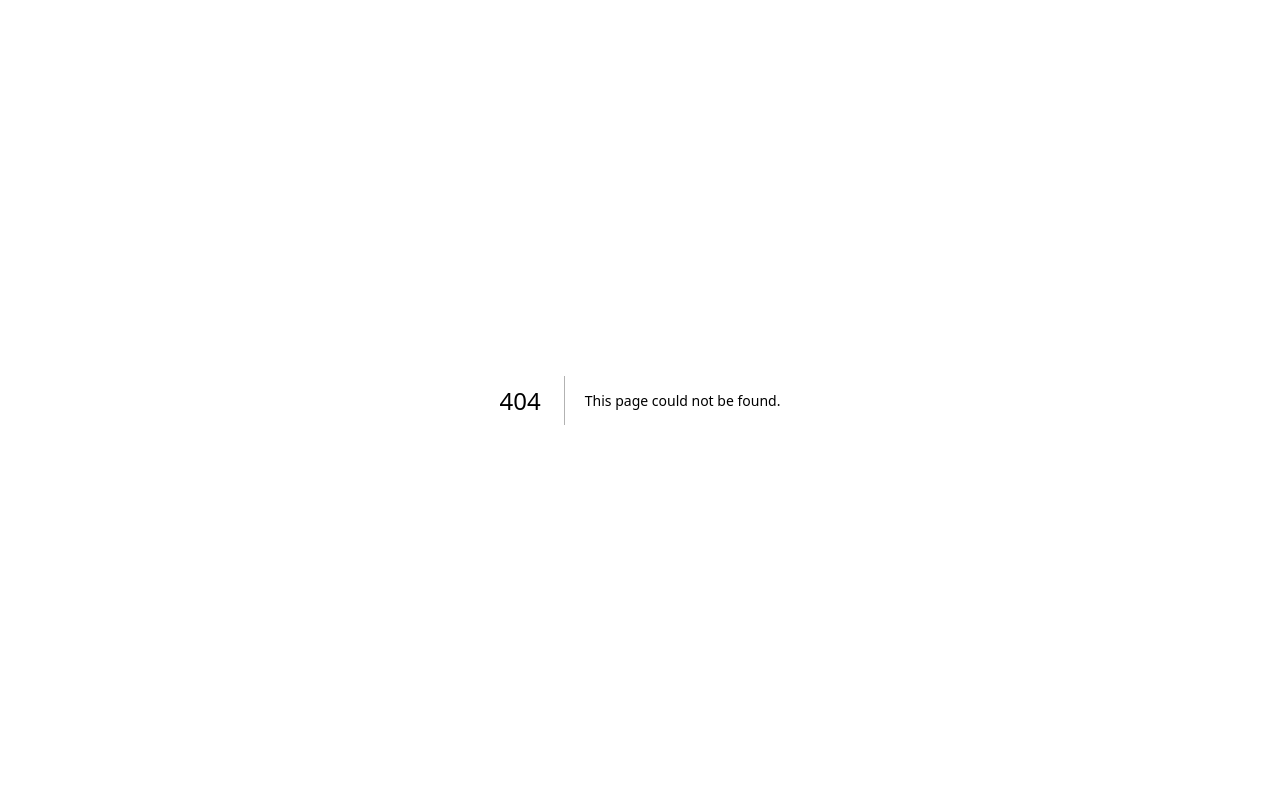
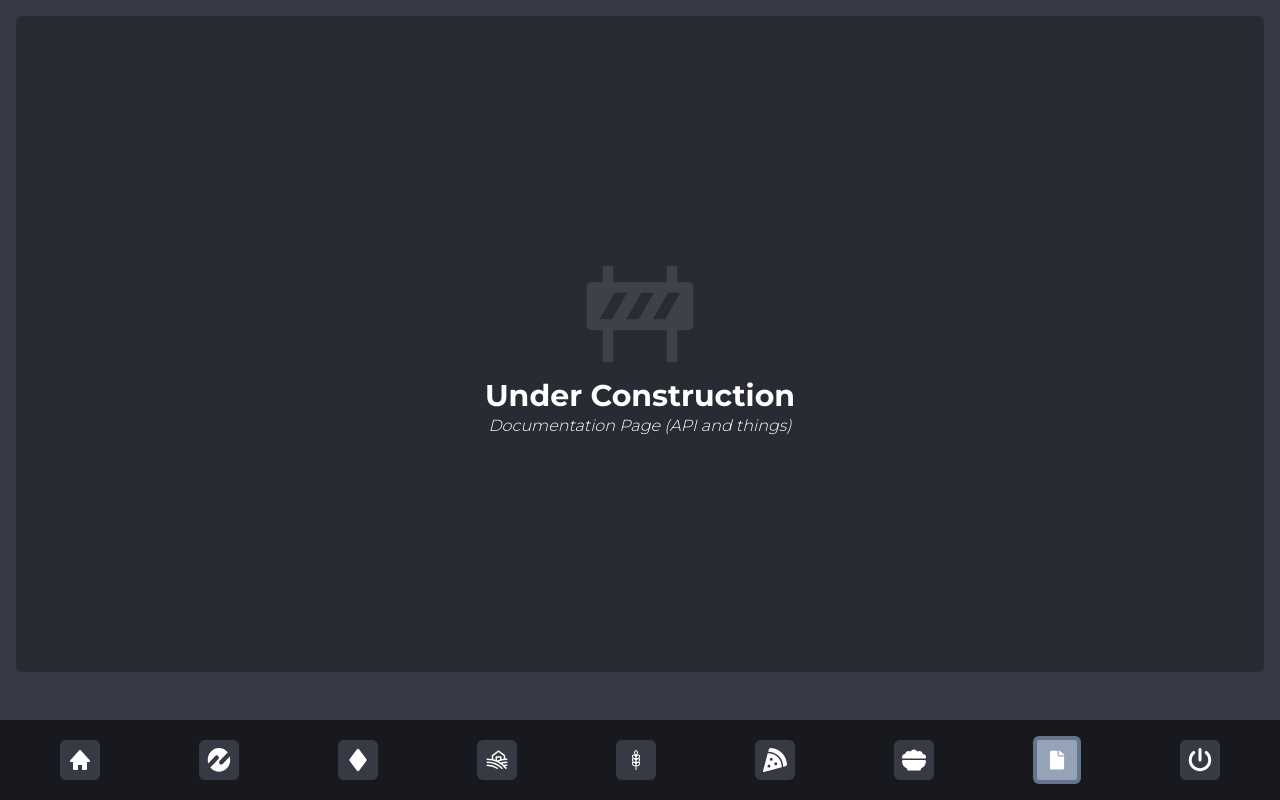
Before and after one commit to apify-apps/data-reservoir-frontend, a Next.js app: page /docs in a window 1280 px wide. Before the commit this address had no page. Built offline with nearby package versions, Linux system fonts and the light colour scheme.

Commit message:
Fix: table, add docs

```diff
--- a/src/app/(auth)/dashboard/page.tsx
+++ b/src/app/(auth)/dashboard/page.tsx
@@ -37,7 +37,7 @@ export default function DashboardPage() {
     let cleanData = data.filter(x => state.pickedCategories.length === 0 || state.pickedCategories.includes(x.category));
     let categories = data.map(x => x.category);
     let totalCategory = new Set(cleanData.map(x => x.category)).size;
-    let totalTable = cleanData.length;
+    let totalTable = cleanData.flatMap(x => x.tables).length;
     let totalData = cleanData.flatMap(x => x.tables).reduce((prev, current) => prev + current.rowCount, 0);
     let categorySummary = cleanData.map(x => ({
       category: x.category,
@@ -75,9 +75,9 @@ export default function DashboardPage() {
         </div>
 
         {/* Layer 2 : Table dan Treemap */}
-        <div className='grid grid-cols-2 gap-4 max-md:grid-rows-2 max-md:grid-cols-1'>
+        <div className='grid grid-cols-2 grid-rows-1 gap-4 max-md:grid-rows-2 max-md:grid-cols-1 min-h-80'>
           <div className='overflow-y-auto overflow-x-hidden rounded-md'>
-            <Paper className='p-4 h-80 !justify-start'>
+            <Paper className='p-4 !justify-start'>
               <table>
                 <thead className='text-md border-b-2 border-gray-700'>
                   <tr>
@@ -100,12 +100,27 @@ export default function DashboardPage() {
               </table>
             </Paper>
           </div>
-          <div className='row-span-4 h-80 max-md:h-60'>
-            <Paper className='h-full'>
+          <div>
+            <Paper className='h-full p-4'>
               <ComingSoon message='Tree Map'/>
             </Paper>
           </div>
         </div>
+
+        {/* Layer 3 : Pie Chart + Bar Chart */}
+        <div className='grid grid-cols-2 grid-rows-1 gap-4 max-md:grid-rows-2 max-md:grid-cols-1 min-h-80'>
+          <div className='overflow-y-auto overflow-x-hidden rounded-md'>
+            <Paper className='h-full p-4'>
+              <ComingSoon message='Pie Chart (Category Record)'/>
+            </Paper>
+          </div>
+          <div>
+            <Paper className='h-full p-4'>
+              <ComingSoon message='Bar Chart (Records per Table)'/>
+            </Paper>
+          </div>
+        </div>
+
       </div>
     )
   }
--- /dev/null
+++ b/src/app/(auth)/docs/page.tsx
@@ -0,0 +1,13 @@
+import ComingSoon from '@/components/common/coming-soon/ComingSoon'
+import Paper from '@/components/common/paper/Paper'
+import React from 'react'
+
+export default function DocumentationPage() {
+  return (
+    <div>
+      <Paper className='h-full p-4 min-h-[82svh]'>
+        <ComingSoon message='Documentation Page (API and things)'/>
+      </Paper>
+    </div>
+  )
+}
--- a/src/app/(auth)/layout.tsx
+++ b/src/app/(auth)/layout.tsx
@@ -8,8 +8,7 @@ export default function MainLayout({
   children: React.ReactNode;
 }>) {
   return (
-    <div className='w-full h-full p-4 bg-bluish'>
-
+    <div className='w-full h-full p-4 bg-bluish pb-24'>
       <QueryComponent>
         {children}
         <BottomNavigation/>
--- /dev/null
+++ b/src/app/(auth)/transjakarta/page.tsx
@@ -0,0 +1,13 @@
+import ComingSoon from '@/components/common/coming-soon/ComingSoon'
+import Paper from '@/components/common/paper/Paper'
+import React from 'react'
+
+export default function TransjakartaPage() {
+  return (
+    <div>
+      <Paper className='h-full p-4 min-h-[82svh]'>
+        <ComingSoon message='Transjakarta Dashboard'/>
+      </Paper>
+    </div>
+  )
+}
--- a/src/components/app/bottom-nav/BottomNavigation.tsx
+++ b/src/components/app/bottom-nav/BottomNavigation.tsx
@@ -1,3 +1,5 @@
+'use client'
+
 import Link from 'next/link'
 import React from 'react'
 import { BiSolidHome } from 'react-icons/bi'
@@ -5,17 +7,26 @@ import { FaPizzaSlice, FaPowerOff, FaBowlFood } from "react-icons/fa6";
 import { BsFillSuitDiamondFill } from "react-icons/bs";
 import { CiWheat } from "react-icons/ci";
 import { PiFarm } from "react-icons/pi";
+import { usePathname } from 'next/navigation';
+import { IoIosDocument } from "react-icons/io";
+import classNames from 'classnames';
 
 
 export default function BottomNavigation() {
+  const path = usePathname();
+
   return (
     <div className='fixed bottom-0 left-0 bg-bluish-200 text-white py-4 w-full m-auto'>
       <div className='flex gap-5 w-full overflow-x-scroll overflow-y-hidden px-5 scrollbar-none'>
-        <Link title='Home' className='h-full m-auto p-2 bg-bluish hover:bg-bluish/35 min-h-9 rounded-md text-2xl flex justify-center items-center hover:text-white/35' href='#'>
+        <Link title='Home' className={classNames('h-full m-auto p-2 bg-bluish hover:bg-bluish/35 min-h-9 rounded-md text-2xl flex justify-center items-center hover:text-white/35', {
+          'bg-slate-400 border-slate-500 border-4': path === "/dashboard"
+        })} href='/dashboard'>
           <BiSolidHome/>
         </Link>
         {/* https://sustainability.transjakarta.co.id/ */}
-        <Link title='Transjakarta' className='group m-auto h-full p-2 bg-bluish hover:bg-bluish/35 min-h-9 rounded-md text-3xl flex justify-center items-center hover:text-white/35' href='#'>
+        <Link title='Transjakarta' className={classNames('group m-auto h-full p-2 bg-bluish hover:bg-bluish/35 min-h-9 rounded-md text-3xl flex justify-center items-center hover:text-white/35', {
+          'bg-slate-400 border-slate-500 border-4': path === "/transjakarta"
+        })} href='/transjakarta'>
           <svg xmlns="http://www.w3.org/2000/svg" width="24" height="24" viewBox="0 0 61 65" fill="none">
             <path
               className='fill-white group-hover:fill-white/35'
@@ -37,6 +48,11 @@ export default function BottomNavigation() {
         <Link title='Nasi goreng' className='m-auto h-full p-2 bg-bluish hover:bg-bluish/35 min-h-9 rounded-md text-2xl flex justify-center items-center hover:text-white/35' href='#'>
           <FaBowlFood />
         </Link>
+        <Link title='Home' className={classNames('h-full m-auto p-2 bg-bluish hover:bg-bluish/35 min-h-9 rounded-md text-2xl flex justify-center items-center hover:text-white/35', {
+          'bg-slate-400 border-slate-500 border-4': path === "/docs"
+        })} href='/docs'>
+          <IoIosDocument/>
+        </Link>
         <Link title='Logout' className='m-auto h-full p-2 bg-bluish hover:bg-bluish/35 min-h-9 rounded-md text-2xl flex justify-center items-center hover:text-white/35' href='#'>
           <FaPowerOff />
         </Link>
```
